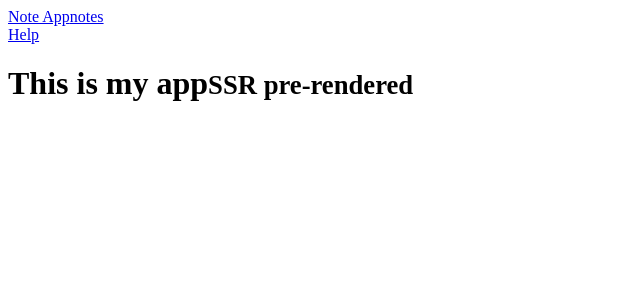
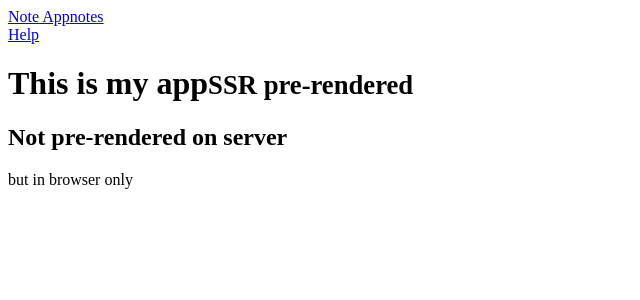
Before and after one commit to Sergei29/next-js-typescript-basic, a Next.js app: page / in a window 1280 px wide. Shown: the top 300 px of the page, without its empty margins (0-640 px from the left). Built offline with nearby package versions, Linux system fonts and the light colour scheme; no server answers; what @theme-ui/presets, theme-ui would draw is missing.

Commit message:
added component that skips pre-render -  client side rendered only

```diff
--- /dev/null
+++ b/components/SponsoredAd.tsx
@@ -0,0 +1,16 @@
+/** @jsxRuntime classic */
+/** @jsx jsx */
+import { jsx } from "theme-ui";
+
+const SponsoredAd = () => {
+  return (
+    <div
+      sx={{ display: "flex", flexDirection: "column", alignItems: "center" }}
+    >
+      <h2>Not pre-rendered on server</h2>
+      <p>but in browser only</p>
+    </div>
+  );
+};
+
+export default SponsoredAd;
--- a/pages/index.tsx
+++ b/pages/index.tsx
@@ -1,6 +1,15 @@
 /** @jsxRuntime classic */
 /** @jsx jsx */
 import { jsx } from "theme-ui";
+import dynamic from "next/dynamic";
+
+/**
+ * @description Sometimes you just need to skip rendering some component on the server because: it depends on the DOM API, it depends on client-side data, something else
+ * Next.js supports dynamic imports that, when used with components, will opt out of SSR.
+ */
+const SponsoredAd = dynamic(() => import("../components/SponsoredAd"), {
+  ssr: false,
+});
 
 type Props = {
   content: Record<string, any>;
@@ -24,6 +33,8 @@ const IndexPage = ({
           <small sx={{ fontSize: 2, ml: 2 }}>SSR pre-rendered</small>
         </h1>
       </div>
+      {/* But this is not server pre-rendered */}
+      <SponsoredAd />
     </div>
   );
 };
```
